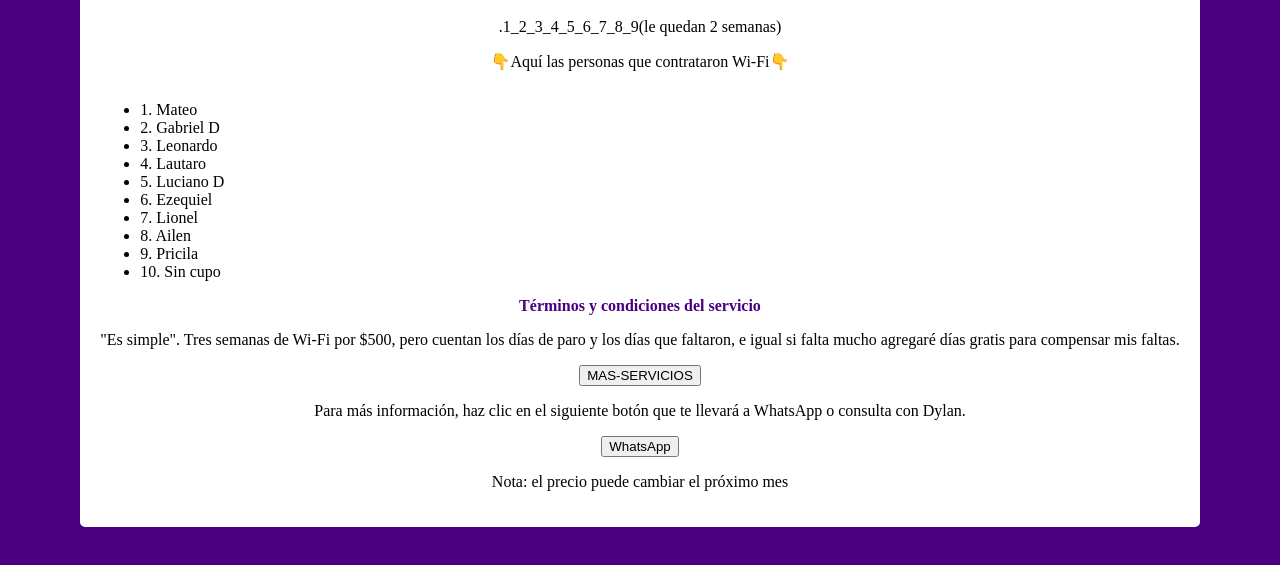
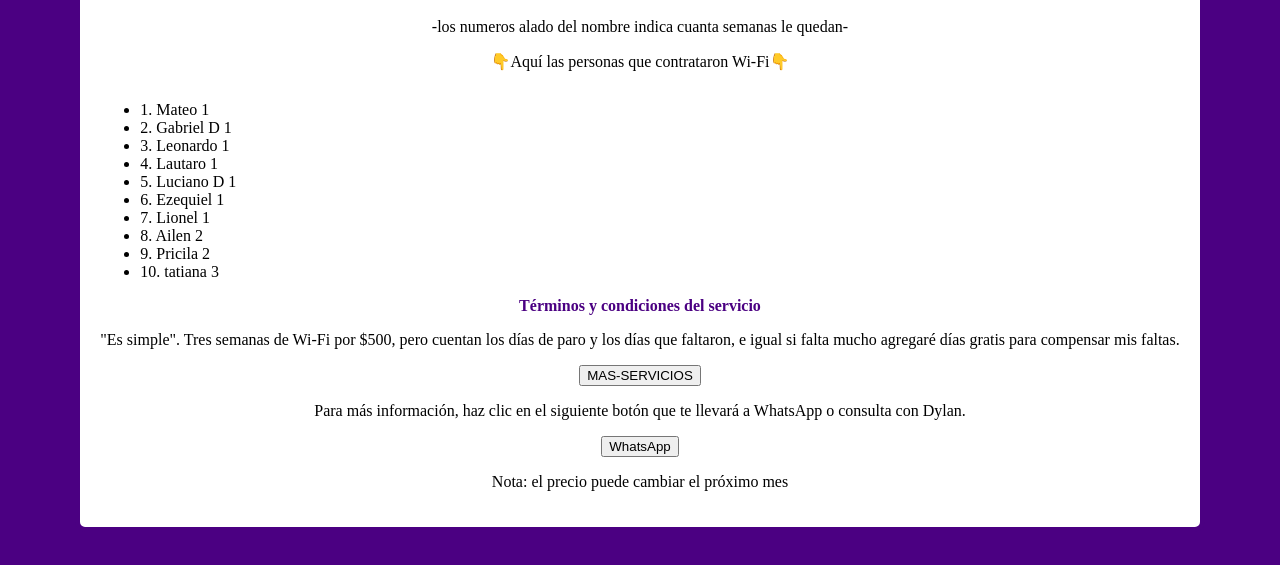
Before and after one commit to dylanees/interpago, a plain HTML site: page index.html in a window 1280 px wide. Shown: the part 177-742 px from the top of the page. Drawn offline with Linux system fonts and the light colour scheme.

Commit message:
index.html

```diff
--- a/index.html
+++ b/index.html
@@ -56,22 +56,22 @@
         <h1>Bienvenidos</h1>
 
         <!-- Nuevo párrafo -->
-        <p>.1_2_3_4_5_6_7_8_9(le quedan 2 semanas)</p>
+        <p>-los numeros alado del nombre indica cuanta semanas le quedan-</p>
 
         <!-- Nuevo párrafo -->
         <p>👇Aquí las personas que contrataron Wi-Fi👇</p>
         <!-- Lista del 1 al 10 -->
         <ul>
-            <li>1. Mateo </li>
-            <li>2. Gabriel D</li>
-            <li>3. Leonardo</li>
-            <li>4. Lautaro</li>
-            <li>5. Luciano D</li>
-            <li>6. Ezequiel</li>
-            <li>7. Lionel</li>
-            <li>8. Ailen</li>
-            <li>9. Pricila</li>
-            <li>10. Sin cupo</li>
+            <li>1. Mateo 1</li>
+            <li>2. Gabriel D 1</li>
+            <li>3. Leonardo 1</li>
+            <li>4. Lautaro 1</li>
+            <li>5. Luciano D 1</li>
+            <li>6. Ezequiel 1</li>
+            <li>7. Lionel 1</li>
+            <li>8. Ailen 2</li>
+            <li>9. Pricila 2</li>
+            <li>10. tatiana 3</li>
         </ul>
 
         <!-- Párrafo para términos y condiciones del servicio -->
```
